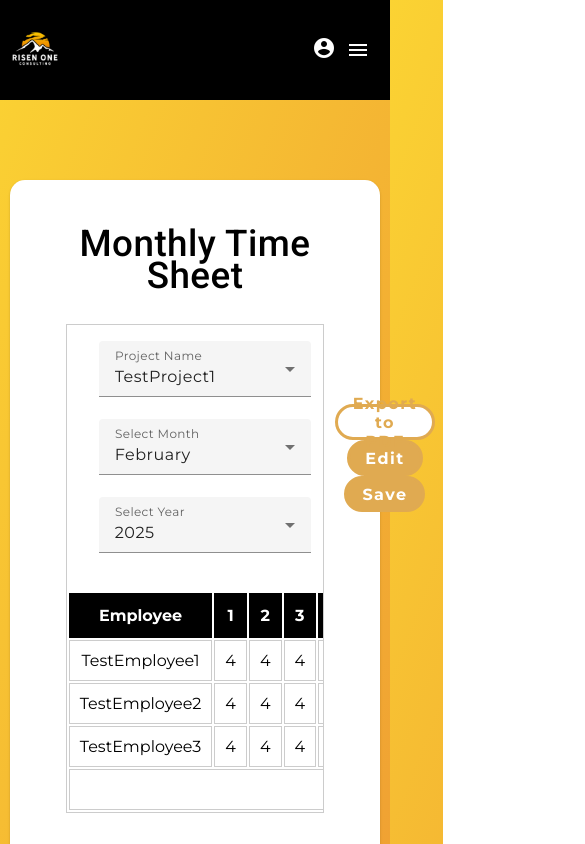
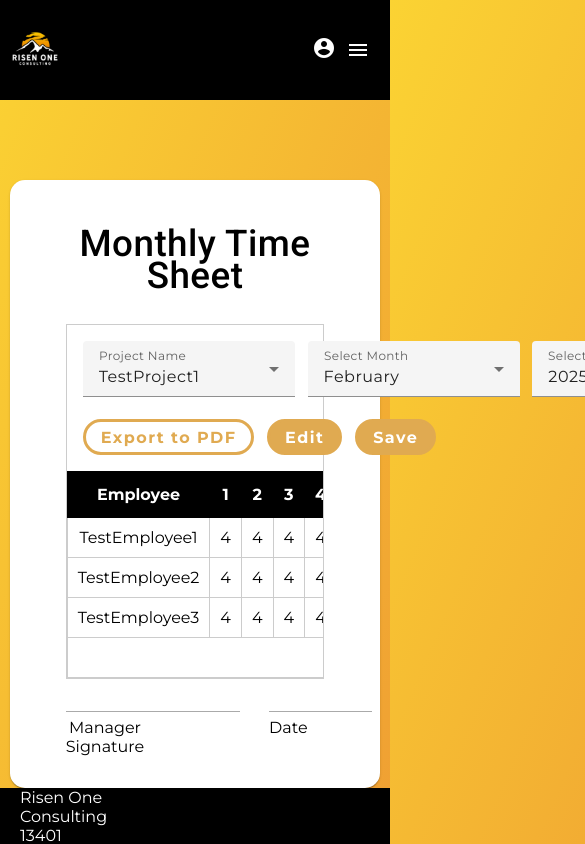
Before and after one commit to ucmo-cs/F25_Risen_One_Team1_MIC, an Angular app in the folder frontend/: page /timesheet in a window 390 px wide. Shown: the top 844 px of the page, 585 px wide, since content can reach past the window. Built offline with nearby package versions, Linux system fonts and the light colour scheme.

Commit message:
Fix login function cors issue Timesheet styling and responsive

```diff
--- a/frontend/src/app/components/timesheet-entry-container/timesheet-entry-container.component.css
+++ b/frontend/src/app/components/timesheet-entry-container/timesheet-entry-container.component.css
@@ -5,6 +5,7 @@
 
 .timesheet-header {
   display: flex;
+  flex-wrap: wrap;
   flex-direction: row;
   justify-content: space-between;
   align-items: center;
@@ -12,8 +13,15 @@
   margin: 0 1em;
 }
 
-.timesheet-options mat-form-field {
-  margin: 0 1em;
+.timesheet-options {
+  display: flex;
+  gap: 0.8rem;
+}
+
+.timesheet-actions {
+  margin-left: auto;
+  display: flex;
+  gap: 0.8rem;
 }
 
 .timesheet-actions button {
@@ -23,8 +31,8 @@
   color: white;
   border-radius: 20px;
   padding: 15px;
-  margin: 0 8px;
   font-weight: bold;
+  white-space: nowrap;
 }
 
 .timesheet-actions .inverted-btn {
@@ -42,10 +50,12 @@
 .timesheet-table table {
   margin: auto;
   width: 100%;
+  border-collapse: collapse;
 }
 
 .timesheet-table th {
   background-color: black;
+  border: 1px black solid;
   color: white;
   padding: 13px 10px;
 }
--- a/frontend/src/app/components/timesheet/timesheet.component.css
+++ b/frontend/src/app/components/timesheet/timesheet.component.css
@@ -17,3 +17,22 @@
 .timesheet-header mat-card-title {
   font-size: 2.3em;
 }
+
+.timesheet-footer {
+  display: flex;
+  margin: 0 32px;
+}
+
+.timesheet-footer span:first-child {
+  margin-right: 1.8rem;
+  padding-right: 6rem;
+}
+
+.timesheet-footer span:last-child {
+  padding-right: 4rem;
+}
+
+.timesheet-footer span {
+  border-top: 1px solid #aaa;
+  padding-top: 0.4rem;
+}
--- a/frontend/src/app/components/timesheet/timesheet.component.html
+++ b/frontend/src/app/components/timesheet/timesheet.component.html
@@ -7,8 +7,8 @@
   </mat-card-content>
   <mat-card-footer>
     <div class="timesheet-footer">
-      <span>Signature: {{signature.name}}</span>
-      <span>Date: {{signature.date}}</span>
+      <span>Manager Signature {{ signature.name }}</span>
+      <span>Date {{ signature.date }}</span>
     </div>
   </mat-card-footer>
 </mat-card>
```
Also changed, not shown: 1 other file (tests, documents, lock files or other folders).
